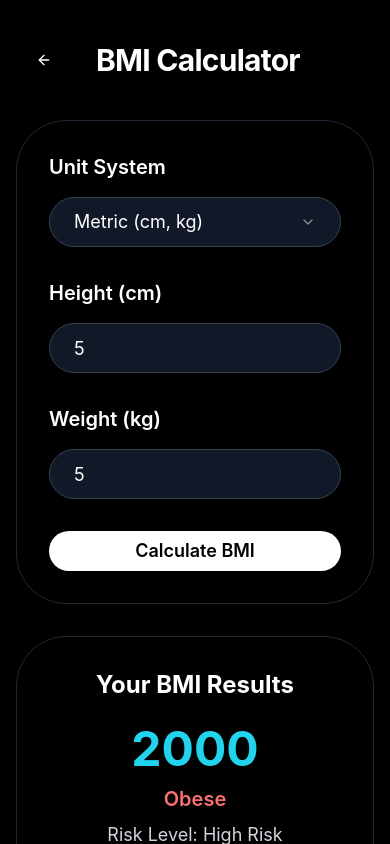
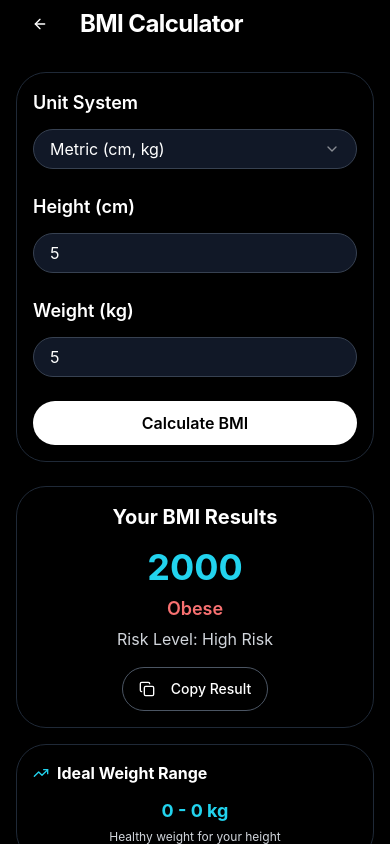
Before and after one commit to AbdulBasitMomin/black-white-calculators, a React (Vite) app: page /bmi in a window 390 px wide. Both pictures are taken after typing "5", "5" into the empty fields and a click on the button "Calculate BMI". Shown: the top 844 px of the page. Built offline with nearby package versions, Linux system fonts and the light colour scheme.

Commit message:
Refactor: Make website fully responsive
Ensure design consistency across all devices and browsers.

```diff
--- a/src/index.css
+++ b/src/index.css
@@ -94,20 +94,36 @@
     @apply border-border;
   }
 
+  html {
+    scroll-behavior: smooth;
+    -webkit-text-size-adjust: 100%;
+    text-size-adjust: 100%;
+  }
+
   body {
-    @apply bg-background text-foreground;
+    @apply bg-background text-foreground antialiased;
     font-family: 'Neue Haas Grotesk', 'SF Pro Display', 'Inter', -apple-system, BlinkMacSystemFont, sans-serif;
     font-feature-settings: 'liga' 1, 'kern' 1;
+    min-height: 100vh;
+    min-height: 100dvh;
+    overflow-x: hidden;
+  }
+
+  /* iOS Safari viewport fix */
+  @supports (-webkit-touch-callout: none) {
+    body {
+      min-height: -webkit-fill-available;
+    }
   }
 }
 
 @layer utilities {
   .electric-glow {
-    @apply transition-all duration-300 hover:scale-[1.03] hover:shadow-[0_0_30px_rgba(0,255,255,0.3)] hover:border-cyan-400;
+    @apply transition-all duration-300 hover:scale-[1.02] hover:shadow-[0_0_25px_rgba(0,255,255,0.3)] hover:border-cyan-400;
   }
 
   .electric-glow-strong {
-    @apply transition-all duration-300 hover:scale-[1.03] hover:shadow-[0_0_40px_rgba(0,255,255,0.5)] hover:border-cyan-400;
+    @apply transition-all duration-300 hover:scale-[1.02] hover:shadow-[0_0_35px_rgba(0,255,255,0.5)] hover:border-cyan-400;
   }
 
   .focus-electric {
@@ -115,31 +131,79 @@
   }
 
   .pill-button {
-    @apply rounded-full px-8 py-4 font-semibold text-lg transition-all duration-300 hover:scale-[1.03] hover:shadow-[0_0_25px_rgba(0,255,255,0.4)];
+    @apply rounded-full px-6 py-3 sm:px-8 sm:py-4 font-semibold text-base sm:text-lg transition-all duration-300 hover:scale-[1.02] hover:shadow-[0_0_25px_rgba(0,255,255,0.4)] touch-manipulation;
   }
 
   .card-electric {
-    @apply rounded-[50px] border border-gray-800 transition-all duration-300 hover:scale-[1.03] hover:shadow-[0_0_40px_rgba(0,255,255,0.3)] hover:border-cyan-400;
+    @apply rounded-[30px] sm:rounded-[50px] border border-gray-800 transition-all duration-300 hover:scale-[1.02] hover:shadow-[0_0_35px_rgba(0,255,255,0.3)] hover:border-cyan-400;
   }
 
   .input-electric {
-    @apply rounded-[30px] bg-gray-900 border border-gray-700 text-lg py-6 px-6 transition-all duration-300 focus:outline-none focus:ring-2 focus:ring-cyan-400/50 focus:border-cyan-400 focus:shadow-[0_0_20px_rgba(0,255,255,0.2)];
+    @apply rounded-[20px] sm:rounded-[30px] bg-gray-900 border border-gray-700 text-base sm:text-lg py-4 px-4 sm:py-6 sm:px-6 transition-all duration-300 focus:outline-none focus:ring-2 focus:ring-cyan-400/50 focus:border-cyan-400 focus:shadow-[0_0_20px_rgba(0,255,255,0.2)] touch-manipulation;
   }
 
   .text-hierarchy-xl {
-    @apply text-5xl md:text-7xl font-bold tracking-tight;
+    @apply text-3xl sm:text-4xl md:text-5xl lg:text-6xl xl:text-7xl font-bold tracking-tight leading-tight;
   }
 
   .text-hierarchy-lg {
-    @apply text-3xl md:text-4xl font-bold tracking-tight;
+    @apply text-2xl sm:text-3xl md:text-4xl lg:text-5xl font-bold tracking-tight leading-tight;
   }
 
   .text-hierarchy-md {
-    @apply text-xl md:text-2xl font-medium;
+    @apply text-lg sm:text-xl md:text-2xl lg:text-3xl font-medium leading-relaxed;
   }
 
   .smooth-fade-in {
     @apply animate-fade-in;
+  }
+
+  .container-responsive {
+    @apply mx-auto px-4 sm:px-6 lg:px-8 max-w-7xl;
+  }
+
+  .section-spacing {
+    @apply py-8 sm:py-12 md:py-16 lg:py-20;
+  }
+
+  .card-spacing {
+    @apply p-4 sm:p-6 md:p-8;
+  }
+
+  .grid-responsive {
+    @apply grid grid-cols-1 sm:grid-cols-2 lg:grid-cols-2 gap-4 sm:gap-6 lg:gap-8;
+  }
+
+  /* Touch targets for mobile */
+  .touch-target {
+    @apply min-h-[44px] min-w-[44px];
+  }
+
+  /* Safe area support for iOS */
+  .safe-area-top {
+    padding-top: env(safe-area-inset-top);
+  }
+
+  .safe-area-bottom {
+    padding-bottom: env(safe-area-inset-bottom);
+  }
+
+  /* Chart responsiveness */
+  .chart-container {
+    @apply w-full h-[200px] sm:h-[250px] md:h-[300px];
+  }
+
+  /* Text scaling for better readability */
+  @media (max-width: 320px) {
+    .text-hierarchy-xl {
+      @apply text-2xl;
+    }
+    .text-hierarchy-lg {
+      @apply text-xl;
+    }
+    .text-hierarchy-md {
+      @apply text-base;
+    }
   }
 }
 
@@ -147,4 +211,43 @@
   .neue-haas {
     font-family: 'Neue Haas Grotesk', 'SF Pro Display', 'Inter', -apple-system, BlinkMacSystemFont, sans-serif;
   }
+
+  /* Responsive button variants */
+  .btn-responsive {
+    @apply px-4 py-3 sm:px-6 sm:py-4 text-sm sm:text-base font-semibold rounded-full transition-all duration-300 touch-manipulation;
+  }
+
+  /* Mobile-first navigation */
+  .nav-mobile {
+    @apply fixed bottom-0 left-0 right-0 bg-black/90 backdrop-blur-lg border-t border-gray-800 safe-area-bottom;
+  }
+
+  /* Optimized input styles */
+  .input-responsive {
+    @apply w-full px-4 py-3 sm:px-6 sm:py-4 text-base sm:text-lg bg-gray-900 border border-gray-700 rounded-[20px] sm:rounded-[30px] focus:outline-none focus:ring-2 focus:ring-cyan-400/50 focus:border-cyan-400 transition-all duration-300 touch-manipulation;
+  }
 }
+
+/* Scrollbar styling */
+::-webkit-scrollbar {
+  width: 6px;
+}
+
+::-webkit-scrollbar-track {
+  background: #1a1a1a;
+}
+
+::-webkit-scrollbar-thumb {
+  background: #333;
+  border-radius: 3px;
+}
+
+::-webkit-scrollbar-thumb:hover {
+  background: #555;
+}
+
+/* Firefox scrollbar */
+* {
+  scrollbar-width: thin;
+  scrollbar-color: #333 #1a1a1a;
+}
--- a/src/pages/BMICalculator.tsx
+++ b/src/pages/BMICalculator.tsx
@@ -1,4 +1,3 @@
-
 import { useState } from "react";
 import { ArrowLeft, Copy, Check, Heart, TrendingUp } from "lucide-react";
 import { useNavigate } from "react-router-dom";
@@ -148,33 +147,33 @@ const BMICalculator = () => {
   };
 
   return (
-    <div className="min-h-screen bg-black text-white px-4 py-8 neue-haas">
-      <div className="max-w-4xl mx-auto">
+    <div className="min-h-screen min-h-[100dvh] bg-black text-white container-responsive section-spacing neue-haas safe-area-top safe-area-bottom">
+      <div className="max-w-4xl mx-auto w-full">
         {/* Header */}
-        <div className="flex items-center mb-8">
+        <div className="flex items-center mb-6 sm:mb-8">
           <Button
             variant="ghost"
             size="icon"
             onClick={() => navigate("/")}
-            className="mr-6 rounded-full hover:bg-gray-800 electric-glow w-14 h-14"
+            className="mr-4 sm:mr-6 rounded-full hover:bg-gray-800 electric-glow touch-target w-12 h-12 sm:w-14 sm:h-14"
           >
-            <ArrowLeft className="w-7 h-7" />
+            <ArrowLeft className="w-5 h-5 sm:w-7 sm:h-7" />
           </Button>
           <h1 className="text-hierarchy-lg">BMI Calculator</h1>
         </div>
 
         {/* Calculator Card */}
-        <Card className="card-electric bg-black border-gray-800 mb-8">
-          <CardContent className="p-8">
-            <div className="space-y-8">
+        <Card className="card-electric bg-black border-gray-800 mb-6 sm:mb-8">
+          <CardContent className="card-spacing">
+            <div className="space-y-6 sm:space-y-8">
               {/* Unit Selection */}
               <div>
-                <Label className="text-xl font-semibold mb-4 block">Unit System</Label>
+                <Label className="text-lg sm:text-xl font-semibold mb-3 sm:mb-4 block">Unit System</Label>
                 <Select value={unit} onValueChange={setUnit}>
                   <SelectTrigger className="input-electric">
                     <SelectValue />
                   </SelectTrigger>
-                  <SelectContent className="bg-gray-900 border-gray-700 z-50 rounded-pill">
+                  <SelectContent className="bg-gray-900 border-gray-700 z-50 rounded-[20px] sm:rounded-[30px]">
                     <SelectItem value="metric">Metric (cm, kg)</SelectItem>
                     <SelectItem value="imperial">Imperial (ft, lbs)</SelectItem>
                   </SelectContent>
@@ -183,7 +182,7 @@ const BMICalculator = () => {
 
               {/* Height Input */}
               <div>
-                <Label htmlFor="height" className="text-xl font-semibold mb-4 block">
+                <Label htmlFor="height" className="text-lg sm:text-xl font-semibold mb-3 sm:mb-4 block">
                   Height {unit === "metric" ? "(cm)" : "(ft)"}
                 </Label>
                 <Input
@@ -199,7 +198,7 @@ const BMICalculator = () => {
 
               {/* Weight Input */}
               <div>
-                <Label htmlFor="weight" className="text-xl font-semibold mb-4 block">
+                <Label htmlFor="weight" className="text-lg sm:text-xl font-semibold mb-3 sm:mb-4 block">
                   Weight {unit === "metric" ? "(kg)" : "(lbs)"}
                 </Label>
                 <Input
@@ -215,7 +214,7 @@ const BMICalculator = () => {
 
               <Button
                 onClick={calculateBMI}
-                className="pill-button w-full bg-white text-black hover:bg-gray-100 electric-glow-strong font-bold"
+                className="pill-button w-full bg-white text-black hover:bg-gray-100 electric-glow-strong font-bold touch-target"
               >
                 Calculate BMI
               </Button>
@@ -225,17 +224,17 @@ const BMICalculator = () => {
 
         {/* Results */}
         {result && (
-          <div className="space-y-6 smooth-fade-in">
+          <div className="space-y-4 sm:space-y-6 smooth-fade-in">
             {/* Main BMI Display */}
             <Card className="card-electric bg-black border-gray-800">
-              <CardContent className="p-8 text-center">
-                <h3 className="text-2xl font-bold mb-6">Your BMI Results</h3>
-                <div className="mb-6">
-                  <div className="text-5xl font-bold text-cyan-400 mb-3">{result.bmi}</div>
-                  <div className={`text-xl font-semibold mb-2 ${result.color}`}>
+              <CardContent className="card-spacing text-center">
+                <h3 className="text-xl sm:text-2xl font-bold mb-4 sm:mb-6">Your BMI Results</h3>
+                <div className="mb-4 sm:mb-6">
+                  <div className="text-4xl sm:text-5xl font-bold text-cyan-400 mb-2 sm:mb-3">{result.bmi}</div>
+                  <div className={`text-lg sm:text-xl font-semibold mb-1 sm:mb-2 ${result.color}`}>
                     {result.category}
                   </div>
-                  <div className="text-lg text-gray-300">
+                  <div className="text-base sm:text-lg text-gray-300">
                     Risk Level: {result.riskLevel}
                   </div>
                 </div>
@@ -243,7 +242,7 @@ const BMICalculator = () => {
                 <Button
                   onClick={copyResult}
                   variant="outline"
-                  className="border-gray-600 text-white hover:bg-gray-800 electric-glow rounded-pill px-6 py-3"
+                  className="border-gray-600 text-white hover:bg-gray-800 electric-glow rounded-full px-4 py-2 sm:px-6 sm:py-3 touch-target"
                 >
                   {copied ? <Check className="w-4 h-4 mr-2" /> : <Copy className="w-4 h-4 mr-2" />}
                   {copied ? "Copied!" : "Copy Result"}
@@ -252,31 +251,31 @@ const BMICalculator = () => {
             </Card>
 
             {/* Health Insights */}
-            <div className="grid md:grid-cols-2 gap-6">
+            <div className="grid-responsive">
               <Card className="card-electric bg-black border-gray-800">
-                <CardContent className="p-6">
-                  <div className="flex items-center mb-4">
-                    <TrendingUp className="w-5 h-5 mr-3 text-cyan-400" />
-                    <h4 className="text-lg font-bold">Ideal Weight Range</h4>
+                <CardContent className="p-4 sm:p-6">
+                  <div className="flex items-center mb-3 sm:mb-4">
+                    <TrendingUp className="w-4 h-4 sm:w-5 sm:h-5 mr-2 sm:mr-3 text-cyan-400" />
+                    <h4 className="text-base sm:text-lg font-bold">Ideal Weight Range</h4>
                   </div>
                   <div className="text-center">
-                    <div className="text-xl font-bold text-cyan-400 mb-2">
+                    <div className="text-lg sm:text-xl font-bold text-cyan-400 mb-1 sm:mb-2">
                       {result.idealWeightRange.min} - {result.idealWeightRange.max} kg
                     </div>
-                    <div className="text-gray-300 text-sm">Healthy weight for your height</div>
+                    <div className="text-gray-300 text-xs sm:text-sm">Healthy weight for your height</div>
                   </div>
                 </CardContent>
               </Card>
 
               <Card className="card-electric bg-black border-gray-800">
-                <CardContent className="p-6">
-                  <div className="flex items-center mb-4">
-                    <Heart className="w-5 h-5 mr-3 text-cyan-400" />
-                    <h4 className="text-lg font-bold">Health Tips</h4>
+                <CardContent className="p-4 sm:p-6">
+                  <div className="flex items-center mb-3 sm:mb-4">
+                    <Heart className="w-4 h-4 sm:w-5 sm:h-5 mr-2 sm:mr-3 text-cyan-400" />
+                    <h4 className="text-base sm:text-lg font-bold">Health Tips</h4>
                   </div>
                   <ul className="space-y-1">
                     {result.healthTips.map((tip, index) => (
-                      <li key={index} className="text-gray-300 text-sm flex items-start">
+                      <li key={index} className="text-gray-300 text-xs sm:text-sm flex items-start">
                         <span className="text-cyan-400 mr-2 mt-1">•</span>
                         {tip}
                       </li>
@@ -288,21 +287,21 @@ const BMICalculator = () => {
 
             {/* BMI Categories Chart */}
             <Card className="card-electric bg-black border-gray-800">
-              <CardContent className="p-6">
-                <h4 className="text-xl font-bold mb-6 text-center">BMI Categories</h4>
-                <div className="bg-gray-900 rounded-3xl p-4">
+              <CardContent className="p-4 sm:p-6">
+                <h4 className="text-lg sm:text-xl font-bold mb-4 sm:mb-6 text-center">BMI Categories</h4>
+                <div className="bg-gray-900 rounded-[20px] sm:rounded-[30px] p-3 sm:p-4">
                   <ChartContainer
                     config={{
                       value: { label: "BMI Value", color: "hsl(var(--electric-blue))" },
                     }}
-                    className="h-[250px] w-full"
+                    className="chart-container"
                   >
                     <ResponsiveContainer width="100%" height="100%">
-                      <BarChart data={result.bmiCategoryData} margin={{ top: 20, right: 30, left: 20, bottom: 5 }}>
-                        <XAxis dataKey="category" tick={{ fontSize: 12 }} />
-                        <YAxis tick={{ fontSize: 12 }} />
+                      <BarChart data={result.bmiCategoryData} margin={{ top: 10, right: 15, left: 10, bottom: 5 }}>
+                        <XAxis dataKey="category" tick={{ fontSize: 10 }} />
+                        <YAxis tick={{ fontSize: 10 }} />
                         <ChartTooltip content={<ChartTooltipContent />} />
-                        <Bar dataKey="value" radius={[4, 4, 0, 0]}>
+                        <Bar dataKey="value" radius={[2, 2, 0, 0]}>
                           {result.bmiCategoryData.map((entry, index) => (
                             <Cell
                               key={`cell-${index}`}
@@ -320,14 +319,14 @@ const BMICalculator = () => {
 
             {/* Health Risk Gauge */}
             <Card className="card-electric bg-black border-gray-800">
-              <CardContent className="p-6">
-                <h4 className="text-xl font-bold mb-6 text-center">Health Risk Assessment</h4>
-                <div className="bg-gray-900 rounded-3xl p-4">
+              <CardContent className="p-4 sm:p-6">
+                <h4 className="text-lg sm:text-xl font-bold mb-4 sm:mb-6 text-center">Health Risk Assessment</h4>
+                <div className="bg-gray-900 rounded-[20px] sm:rounded-[30px] p-3 sm:p-4">
                   <ChartContainer
                     config={{
                       value: { label: "Risk Level", color: "hsl(var(--electric-blue))" },
                     }}
-                    className="h-[200px] w-full"
+                    className="h-[150px] sm:h-[200px] w-full"
                   >
                     <ResponsiveContainer width="100%" height="100%">
                       <PieChart>
@@ -337,8 +336,8 @@ const BMICalculator = () => {
                           cy="50%"
                           startAngle={180}
                           endAngle={0}
-                          innerRadius={60}
-                          outerRadius={90}
+                          innerRadius={40}
+                          outerRadius={60}
                           dataKey="value"
                         >
                           {result.riskGaugeData.map((entry, index) => (
@@ -350,8 +349,8 @@ const BMICalculator = () => {
                     </ResponsiveContainer>
                   </ChartContainer>
                 </div>
-                <div className="text-center mt-4">
-                  <div className="text-lg font-semibold text-cyan-400">{result.riskLevel}</div>
+                <div className="text-center mt-3 sm:mt-4">
+                  <div className="text-base sm:text-lg font-semibold text-cyan-400">{result.riskLevel}</div>
                 </div>
               </CardContent>
             </Card>
```
Also changed, not shown: src/pages/AgeCalculator.tsx (+38 -38 lines), src/pages/DaysCalculator.tsx (+27 -27 lines), src/pages/Index.tsx (+19 -19 lines).
